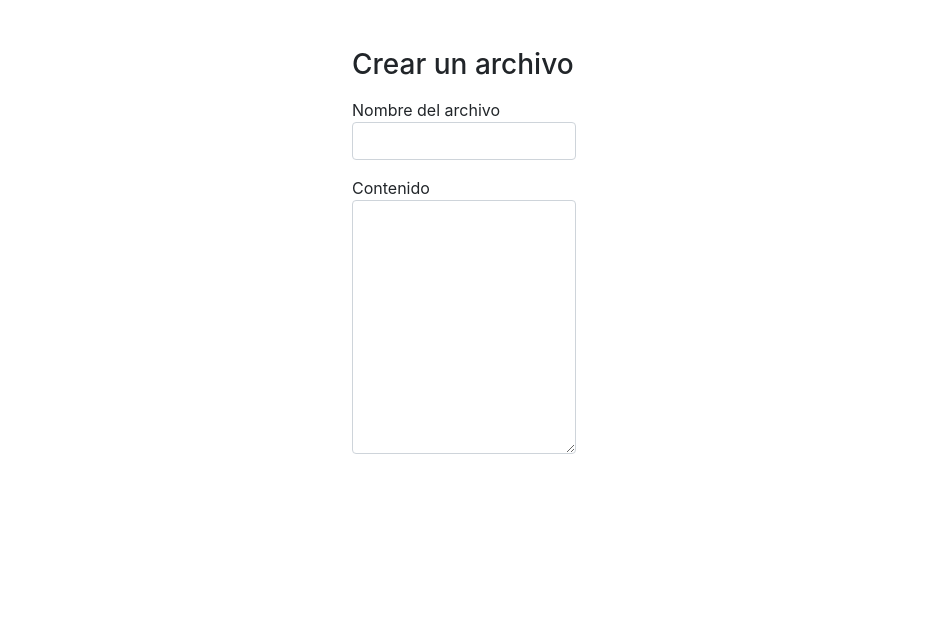
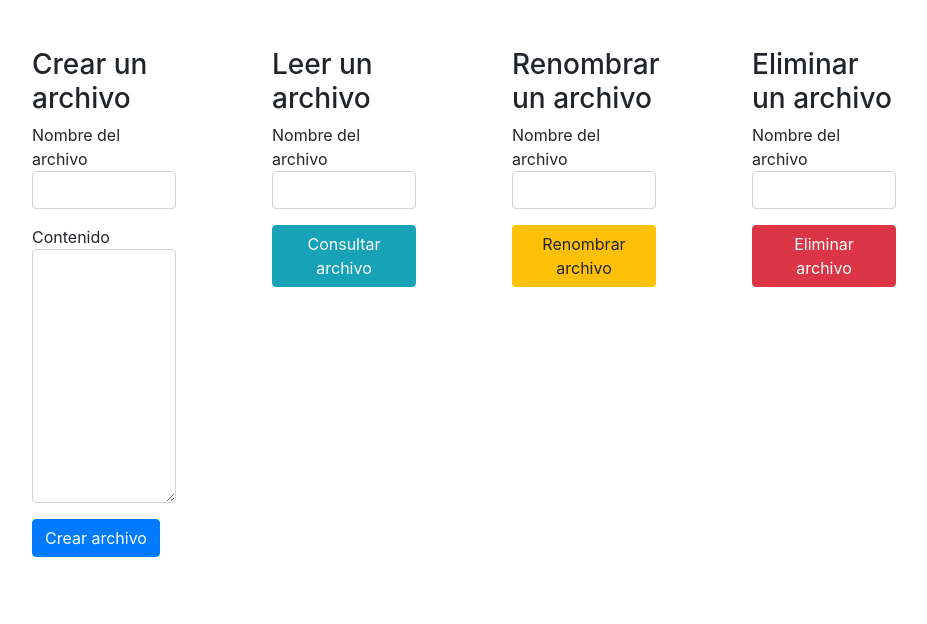
Before and after one commit to DiegoDelgadoB/ServidoresWelcomeWorld, a website: page index.html in a window 1280 px wide. Shown: the whole page, without its empty margins (176-1103 px from the left). Drawn offline with nearby package versions, Linux system fonts and the light colour scheme.

Commit message:
QuintoCommit

```diff
--- a/index.html
+++ b/index.html
@@ -5,27 +5,61 @@
 
 <Body>
 
-<div>
+    <div class="row w-75 m-auto">
+        <!-- Crear -->
         <div class="col-12 col-sm-3 container p-5">
             <h3>Crear un archivo</h3>
-        <form action="http://localhost:8080/crear"></form>
+            <form action="http://localhost:8080/crear">
                 <div class="form-group">Nombre del archivo<input name="archivo" class="form-control" id="archivo" />
                 </div>
                 <div class="form-group">
                     Contenido
-            <textarea name="contenido" class="form-control" id="contenido" cold="30" rows="10"></textarea>
+                    <textarea name="contenido" class="form-control" id="contenido" cols="30" rows="10"></textarea>
 
                 </div>
 
+                <button type="submit" class="btn btn-primary">Crear archivo</button>
+            </form>
 
 
         </div>
+        <!-- Leer -->
+        <div class="col-12 col-sm-3 container p-5">
+            <h3>Leer un archivo</h3>
+            <form action="http://localhost:8080/leer">
+                <div class="form-group">
+                    Nombre del archivo
+                    <input name="archivo" class="form-control" id="archivo" />
+                </div>
 
+                <button type="submit" class="btn btn-info">Consultar archivo</button>
+            </form>
+        </div>
 
+        <!-- Renombrar -->
+        <div class="col-12 col-sm-3 container p-5">
+            <h3>Renombrar un archivo</h3>
+            <form action="http://localhost:8080/renombrar">
+                <div class="form-group">
+                    Nombre del archivo
+                    <input name="nombre" class="form-control" id="archivo" />
+                </div>
 
-
-
-
+                <button type="submit" class="btn btn-warning">Renombrar archivo
+                </button>
+            </form>
+        </div>
+        <!-- Eliminar -->
+        <div class="col-12 col-sm-3 container p-5">
+            <h3>Eliminar un archivo</h3>
+            <form action="http://localhost:8080/eliminar">
+                <div class="form-group">
+                    Nombre del archivo
+                    <input name="archivo" class="form-control" id="archivo" />
+                </div>
+                <button type="submit" class="btn btn-danger">Eliminar archivo</button>
+            </form>
+        </div>
     </div>
 
 
```
Also changed, not shown: index.js (+24 -0 lines). Lines whose indentation alone changed are shown as unchanged.
